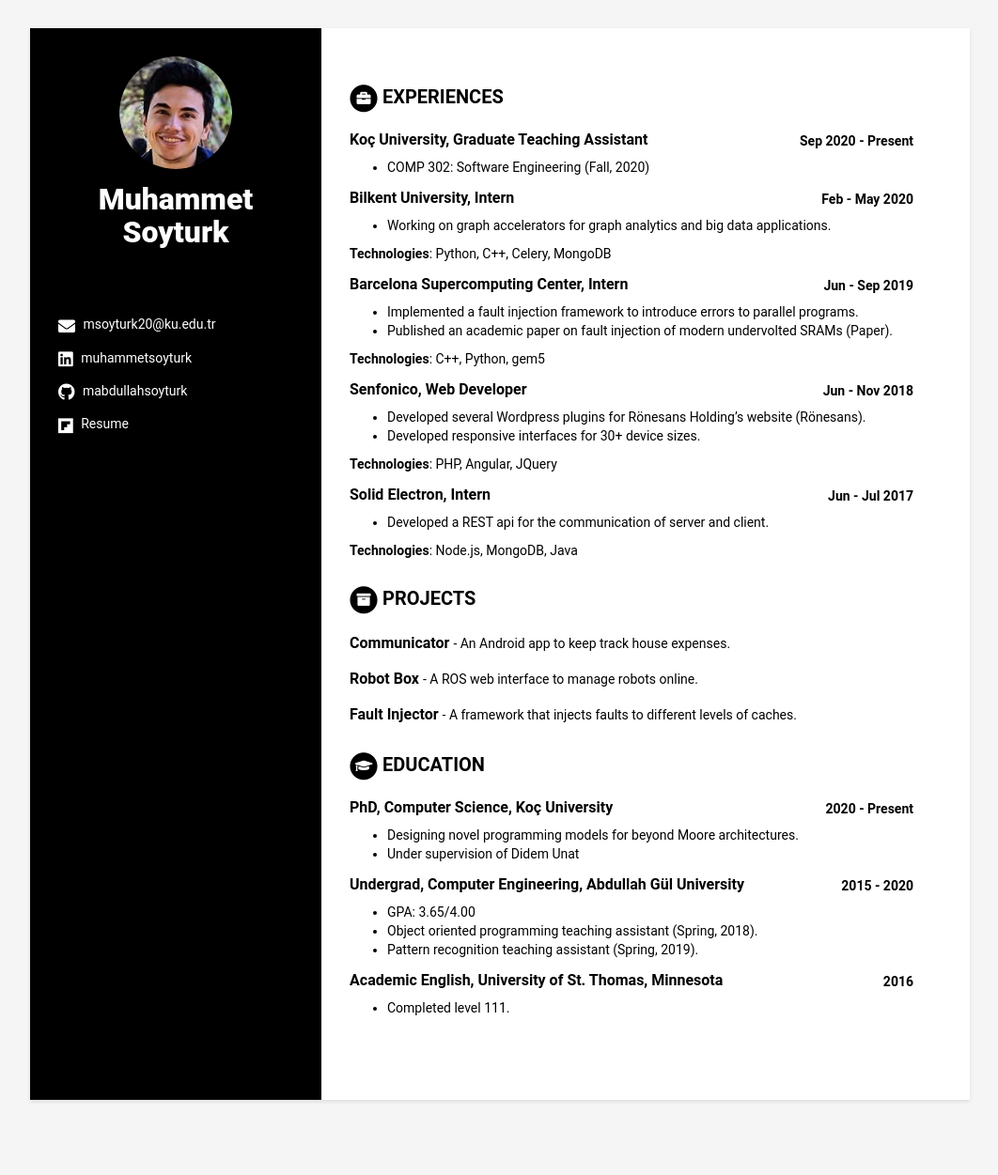
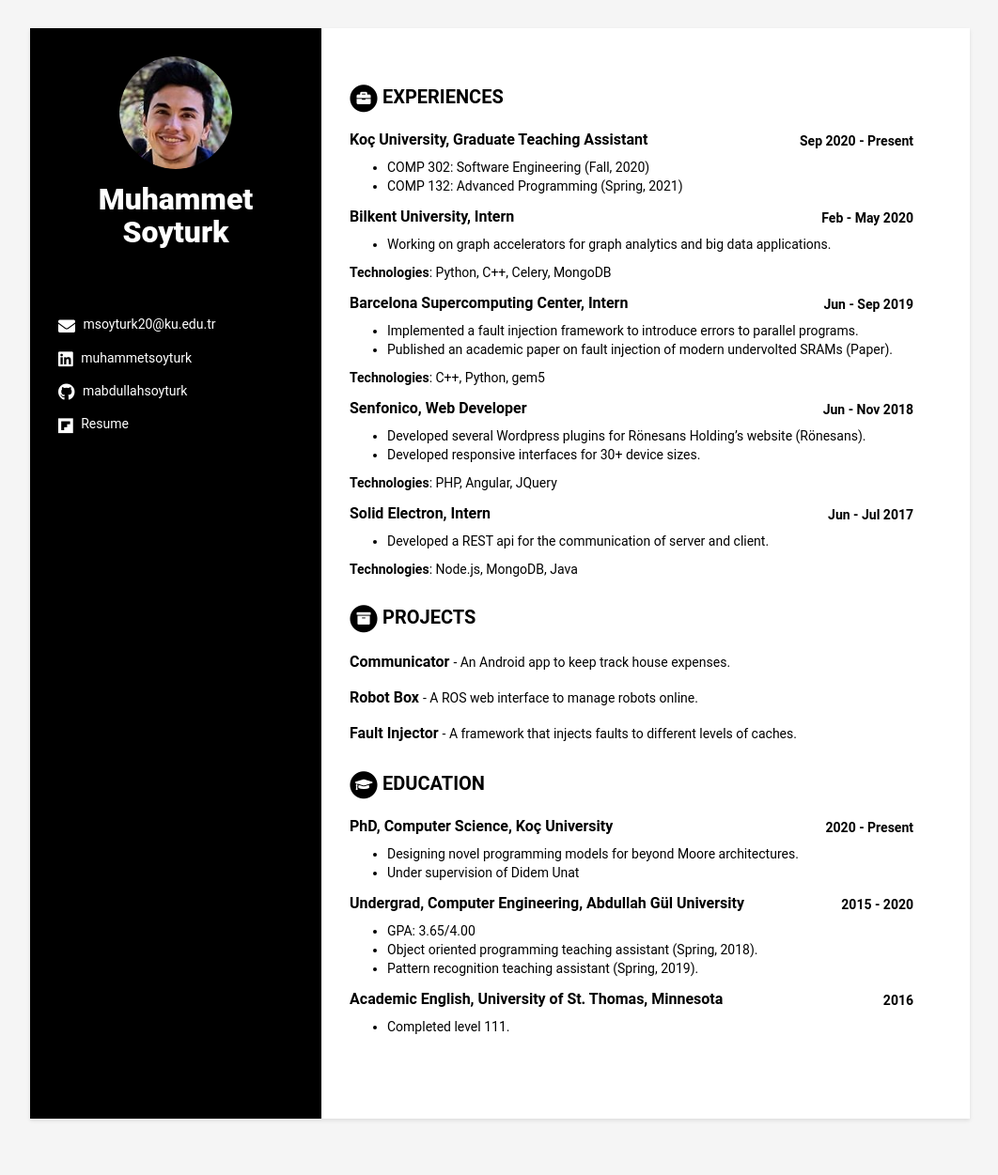
Before and after one commit to mabdullahsoyturk/mabdullahsoyturk.github.io, a Jekyll site: the page built from index.html, in a window 1280 px wide. Shown: the whole page at 94% size, without its empty margins (108-1170 px from the left). Built offline with Jekyll 4.4.1, drawn with Linux system fonts in a browser that asks for light colours.

Commit message:
Update data.yml

```diff
--- a/_data/data.yml
+++ b/_data/data.yml
@@ -33,6 +33,7 @@
       company: Koç University, Istanbul
       details: |
         - COMP 302: Software Engineering (Fall, 2020)
+        - COMP 132: Advanced Programming (Spring, 2021)
       technologies:
     - title: Bilkent University, Intern
       time: Feb - May 2020
```
